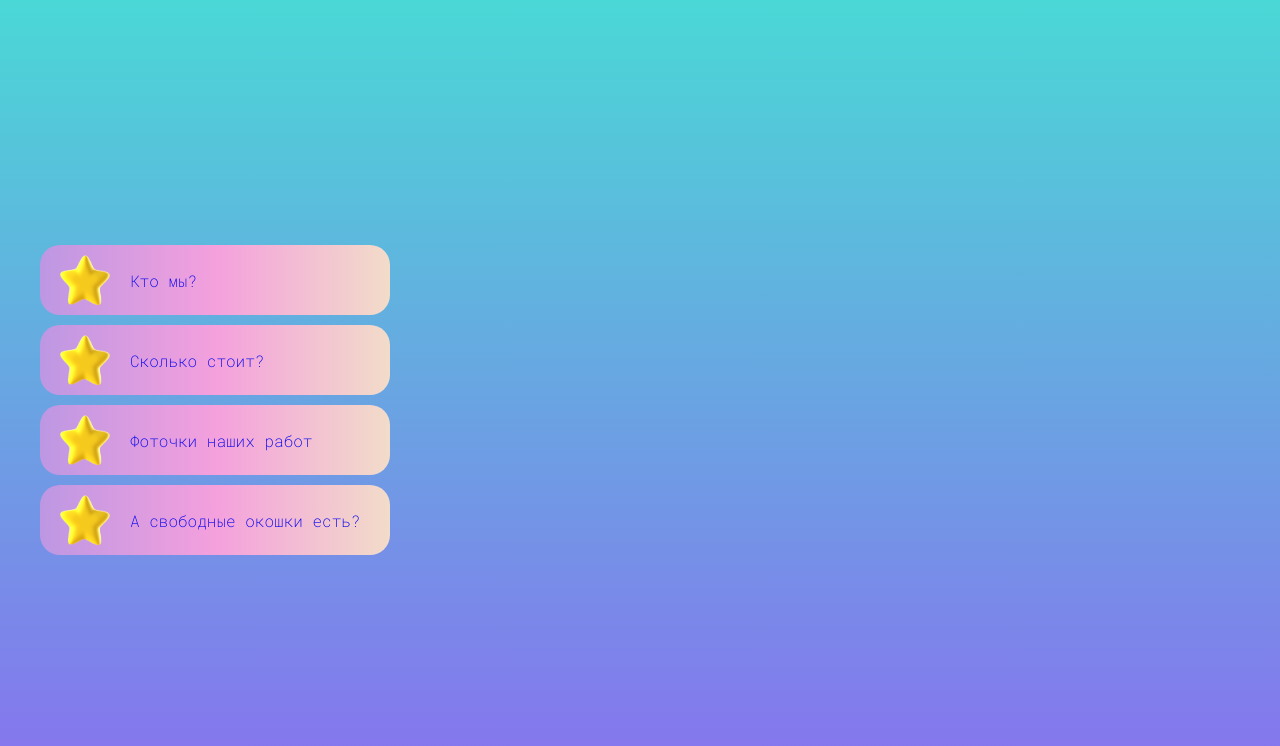
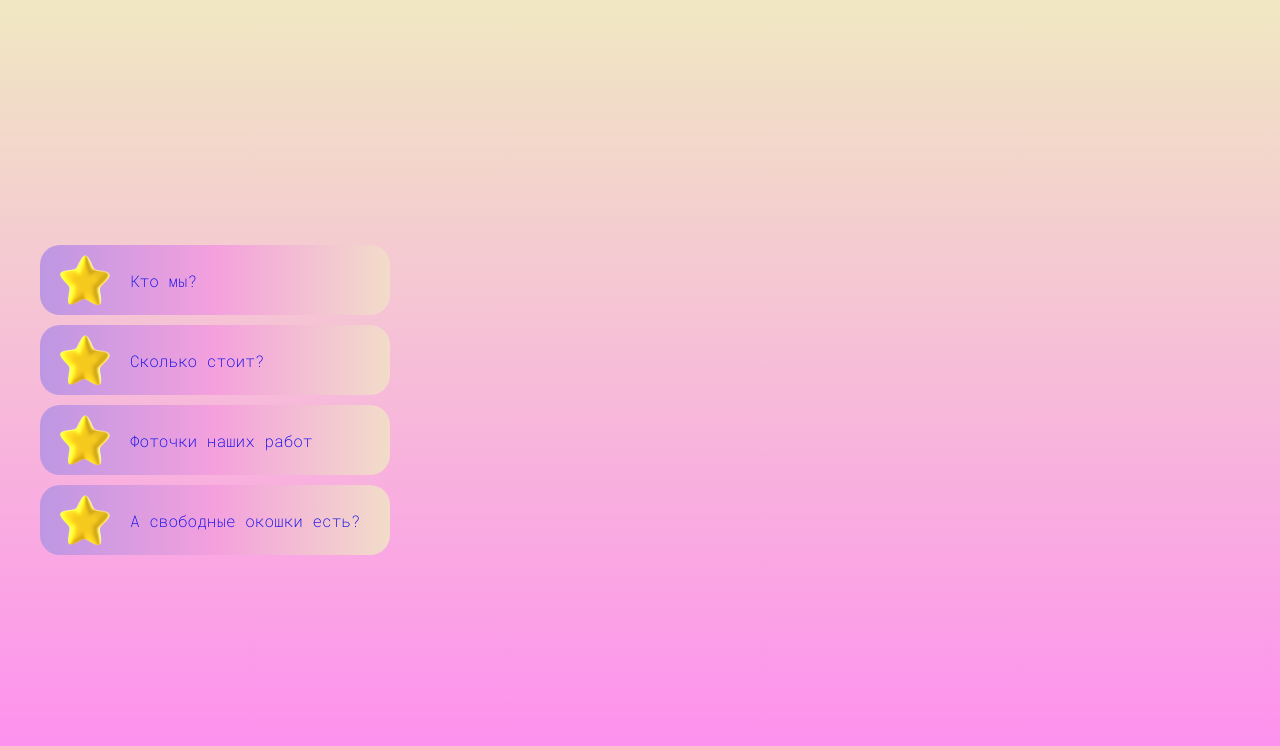
Before and after one commit to mariyaGorobec/manicure-salon, a React (Create React App) app: page /aboutUs in a window 1280 px wide. Shown: the top 746 px of the page. Built offline with nearby package versions, Linux system fonts and the light colour scheme.

Commit message:
Написание первых reducers

```diff
--- a/src/components/Menu/Menu.jsx
+++ b/src/components/Menu/Menu.jsx
@@ -1,34 +1,42 @@
+import { useDispatch } from "react-redux";
 import { Link } from "react-router-dom";
+import { aboutUs } from "../../store/bodyColor/bodyColorSlice";
 import styles from "./Menu.module.scss";
 
+
 function Menu() {
+  const dispatch = useDispatch();
   let menuItem = [
     {
       describe: "Кто мы?",
       link: "/aboutUs",
       className: "aboutUs",
+      reducer: aboutUs(),
     },
     {
       describe: "Сколько стоит?",
       link: "/price",
       className: "price",
+      reducer: aboutUs(),
     },
     {
       describe: "Фоточки наших работ",
       link: "/photos",
       className: "photos",
+      reducer: aboutUs(),
     },
     {
       describe: "А свободные окошки есть?",
       link: "/enroll",
       className: "enroll",
+      reducer: aboutUs(),
     },
   ];
   return (
     <div className={styles.menu}>
       <ul>
         {menuItem.map((item) => (
-          <li className={item.className}>
+          <li onClick={()=>dispatch(item.reducer)} className={item.className}>
             <Link to={item.link}>
               <img src="/img/star.png" alt="star" width={50} height={50}></img>
               <span>{item.describe}</span>
--- a/src/pages/AboutUs/AboutUs.jsx
+++ b/src/pages/AboutUs/AboutUs.jsx
@@ -2,7 +2,7 @@ import Menu from "../../components/Menu/Menu";
 import style from "./AboutUs.module.scss"
 
 function AboutUs(){
-    document.body.style.backgroundImage="linear-gradient(#4ad8d6, #8970ef)";
+
     return (
         <div className={style.conteiner}>
             <Menu></Menu>
--- a/src/pages/Home/Home.jsx
+++ b/src/pages/Home/Home.jsx
@@ -1,8 +1,14 @@
 import Menu from "../../components/Menu/Menu";
 import style from "./Home.module.scss";
+import { useDispatch } from "react-redux";
+import { home } from "../../store/bodyColor/bodyColorSlice";
 
 function Home() {
-  document.body.style.backgroundImage = "linear-gradient(#f0e8c2, #fe8bf1)";
+  const dispatch = useDispatch();
+
+  (()=>{
+    dispatch(home());
+  })();
 
   let arr = [];
   for (let i = 0; i < 100; i++) {
--- /dev/null
+++ b/src/store/bodyColor/bodyColorSlice.js
@@ -0,0 +1,19 @@
+import { createSlice } from "@reduxjs/toolkit";
+
+const initialState = document.body.style.backgroundImage = "linear-gradient(#f0e8c2, #fe8bf1)";
+
+const bodyColorSlice = createSlice({
+    name: 'bodyColor',
+    initialState: initialState,
+    reducers:{
+        home(){
+            return document.body.style.backgroundImage = "linear-gradient(#f0e8c2, #fe8bf1)";
+        },
+        aboutUs(){
+            return document.body.style.backgroundImage="linear-gradient(#4ad8d6, #8970ef)";
+        }
+    }
+})
+
+export default bodyColorSlice.reducer
+export const {home, aboutUs} = bodyColorSlice.actions
--- a/src/store/store.js
+++ b/src/store/store.js
@@ -1,5 +1,10 @@
-import { configureStore } from "@reduxjs/toolkit"
+import { combineReducers, configureStore } from "@reduxjs/toolkit"
+import bodyColorSlice from "./bodyColor/bodyColorSlice"
+
+const rootReducer = combineReducers({
+   bodyColor: bodyColorSlice,
+})
 
 export const store = configureStore({
-   reducer:{}
+   reducer: rootReducer
 })
```
